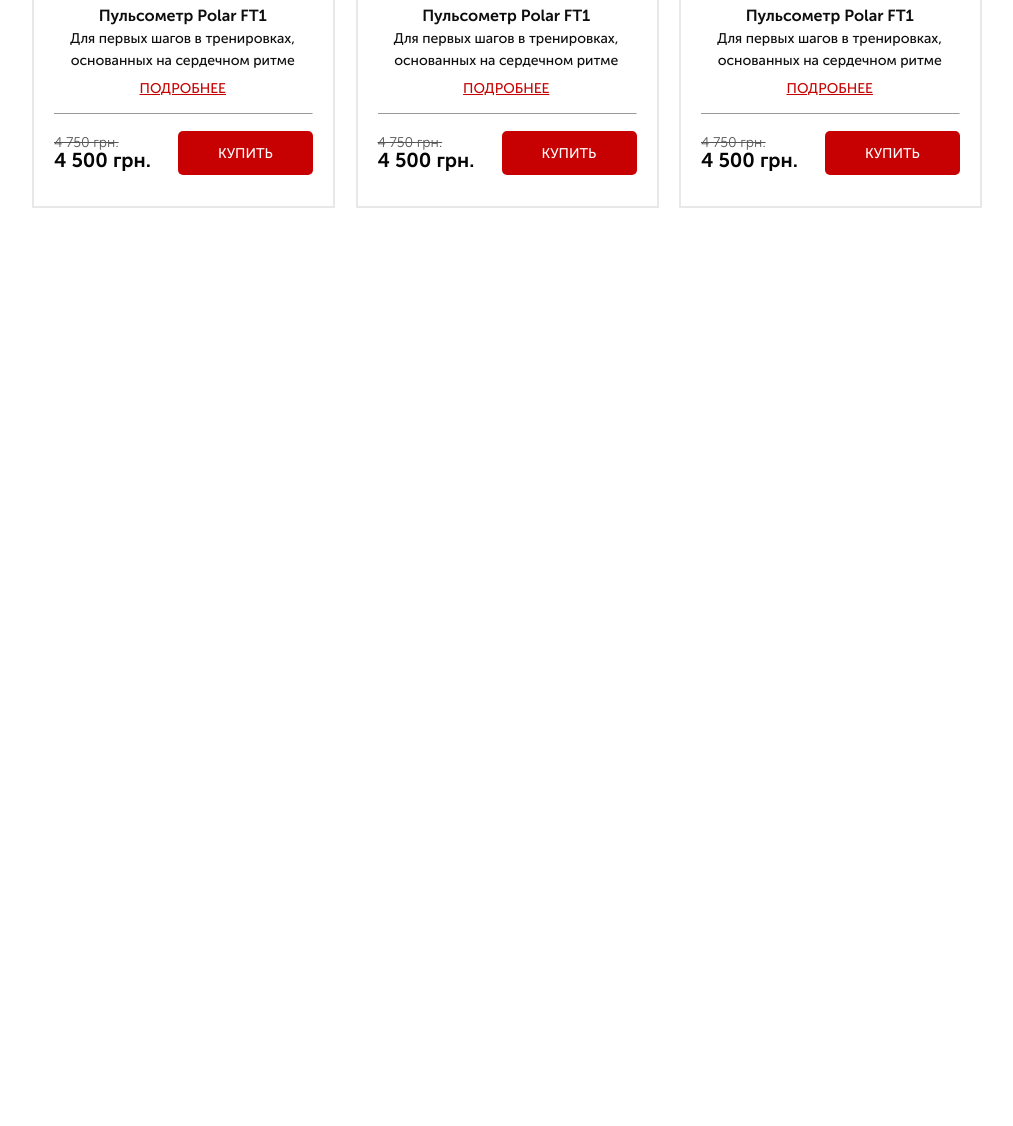
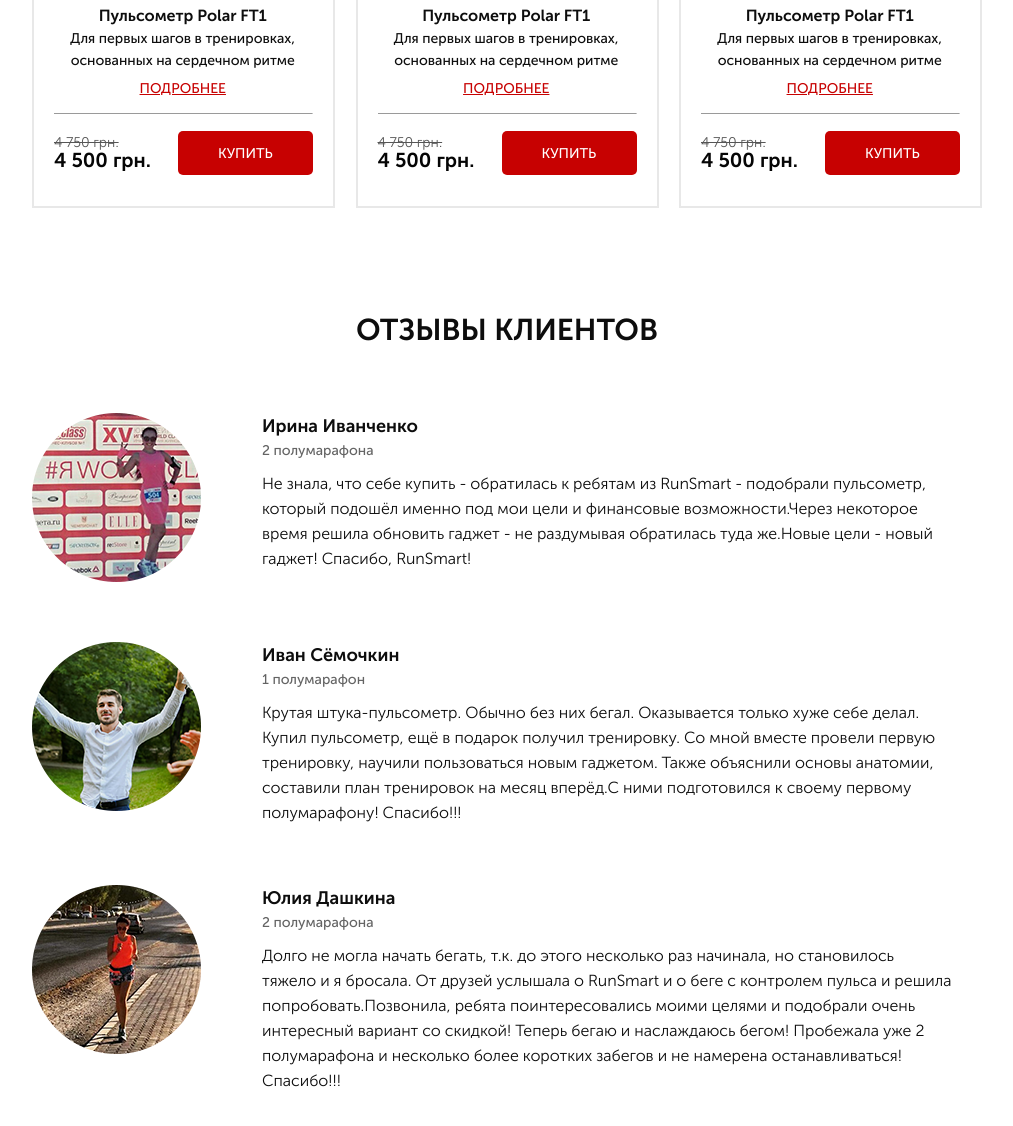
Before and after one commit to AndrDavik/ProjectPuls, a website: page src/index.html in a window 1280 px wide. Shown: the part 3472-4598 px from the top of the page, without its empty margins (133-1146 px from the left). Before the commit the page ends 3780 px from the top, so only its background shows below. Drawn offline with Linux system fonts and the light colour scheme; files whose address does not match are found by name.

Commit message:
add section feed

```diff
--- a/src/index.html
+++ b/src/index.html
@@ -383,6 +383,44 @@
         </div>
     </section>
 
+    <section class="feed">
+        <div class="container">
+            <h2 class="title">отзывы клиентов</h2>
+            <div class="feed__item">
+                <img src="img/photo_1.png" alt="Ирина Иванченко" class="feed__img">
+                <div class="feed__text">
+                    <div class="feed__subtitle">Ирина Иванченко</div>
+                    <div class="feed__count">2 полумарафона</div>
+                    <div class="feed__descr">
+                        Не знала, что себе купить - обратилась к ребятам из RunSmart - подобрали пульсометр, который подошёл именно под мои цели и финансовые возможности.Через некоторое время решила обновить гаджет - не раздумывая обратилась туда же.Новые цели - новый гаджет! Спасибо, RunSmart!
+                    </div>
+                </div>
+            </div>
+            <div class="feed__item">
+                <img src="img/photo_2.png" alt="Иван Сёмочкин" class="feed__img">
+                <div class="feed__text">
+                    <div class="feed__subtitle">Иван Сёмочкин</div>
+                    <div class="feed__count">1 полумарафон</div>
+                    <div class="feed__descr">
+                        Крутая штука-пульсометр. Обычно без них бегал. Оказывается только хуже себе делал. Купил пульсометр, ещё в подарок получил тренировку. Со мной вместе провели первую тренировку, научили пользоваться новым гаджетом. Также объяснили основы анатомии, составили план тренировок на месяц вперёд.С ними подготовился к своему первому полумарафону! Спасибо!!!
+                    </div>
+                </div>
+            </div>
+            <div class="feed__item">
+                <img src="img/photo_3.png" alt="Юлия Дашкина" class="feed__img">
+                <div class="feed__text">
+                    <div class="feed__subtitle">Юлия Дашкина</div>
+                    <div class="feed__count">2 полумарафона</div>
+                    <div class="feed__descr">
+                        Долго не могла начать бегать, т.к. до этого несколько раз начинала, но становилось тяжело и я бросала. От друзей услышала о RunSmart и о беге с контролем пульса и решила попробовать.Позвонила, ребята поинтересовались моими целями и подобрали очень интересный вариант со скидкой! Теперь бегаю и наслаждаюсь бегом! Пробежала уже 2 полумарафона и несколько более коротких забегов и не намерена останавливаться! Спасибо!!!
+                    </div>
+                </div>
+            </div>
+        </div>
+    </section>
+
+
+
     <script src="js/jquery-1.11.0.min.js"></script>
     <script src="js/jquery-migrate-1.2.1.min.js"></script>
     <!-- <script type="text/javascript" src="https://code.jquery.com/jquery-1.11.0.min.js"></script>
--- /dev/null
+++ b/src/sass/blocks/_feed.scss
@@ -0,0 +1,31 @@
+.feed {
+    margin-bottom: 48px;
+    &__item {
+        display: flex;
+        margin-top: 60px;
+    }
+    &__img {
+        margin-right: 61px;
+        height: 169px;
+        width: 169px;
+    }
+    &__subtitle {
+        font-weight: 700;
+        font-size: 18px;
+        color: #0D0D0D;
+    }
+    &__count {
+        font-weight: 500;
+        font-size: 14px;
+        color: #646464;
+    }
+    &__descr {
+        width: 690px;
+        margin-top: 10px;
+        font-style: normal;
+        font-weight: 300;
+        font-size: 16px;
+        line-height: 25px;
+        color: #0D0D0D;
+    }
+}
--- a/src/sass/blocks/_media.scss
+++ b/src/sass/blocks/_media.scss
@@ -177,6 +177,12 @@
         }
     }
 
+    .feed {
+        &__descr {
+            width: 90%;
+        }
+    }
+
 }
 
 @media (max-width: 767px) {
@@ -258,6 +264,27 @@
             line-height: 37px;
         }
 
+    }
+
+    .feed {
+        .title {
+            font-size: 25px;
+        }
+        &__img {
+            margin-right: 30px;
+            height: 150px;
+            width: 150px;
+        }
+        &__subtitle {
+            font-size: 16px;
+        }
+        &__count {
+            font-size: 14px;
+        }
+        &_descr {
+            font-size: 14px;
+            line-height: 20px;
+        }
     }
 }
 
@@ -343,6 +370,19 @@
 
     }
 
+    .feed {
+        &__item {
+            flex-direction: column;
+
+        }
+        &__img {
+            margin-right: 0;
+        }
+        &__descr {
+
+        }
+    }
+
 }
 
 @media (max-width: 425px) {
--- a/src/sass/style.scss
+++ b/src/sass/style.scss
@@ -17,4 +17,5 @@
 @import 'blocks/forms';
 @import 'blocks/carousel';
 @import 'blocks/catalog';
+@import 'blocks/feed';
 @import 'blocks/media';
```
Also changed, not shown: src/css/style.min.css, 1 other file.
